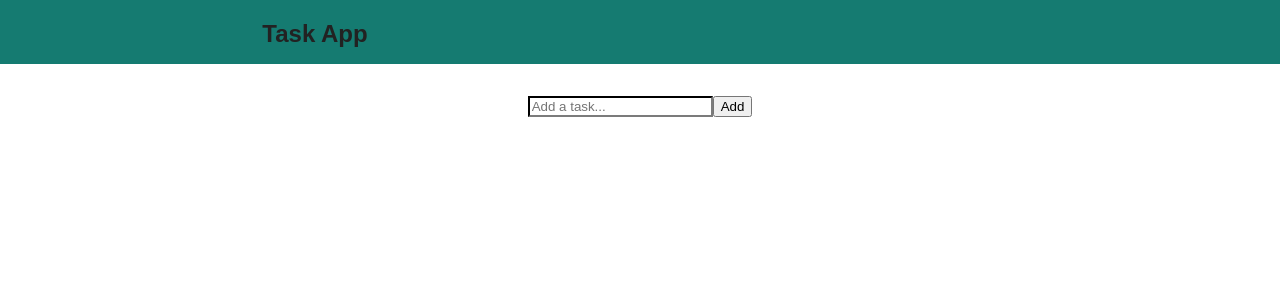
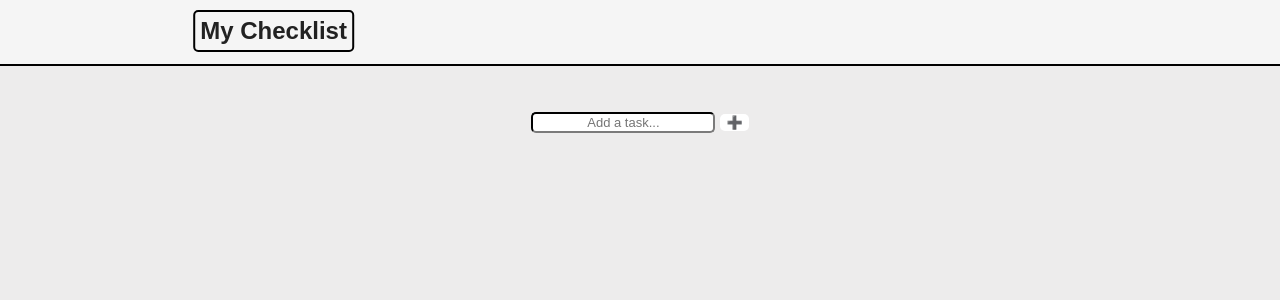
Before and after one commit to rokelina/checklist-app, a React (Create React App) app: page / in a window 1280 px wide. Shown: the top 300 px of the page. Built offline with nearby package versions, Linux system fonts and the light colour scheme.

Commit message:
adds button and color styles

```diff
--- a/src/App.css
+++ b/src/App.css
@@ -1,18 +1,38 @@
 .App{
     font-family: Arial, Helvetica, sans-serif;
     color: #222222;
-    justify-content: center;
-    text-align: center;
     display: grid;
+    grid-template-columns: repeat(3, 1fr);
+    grid-template-rows: 4rem auto 4rem auto;
+    height:100vh;
+    background-color: rgb(237, 236, 236)
+  }
+
+.card{
+  grid-column: 2/3 ;
+  position: relative;
+  top: 3rem;
+
+}
+
+.add-form{
+  text-align: center;
+  margin: 0 auto;
+
+}
+.add-task{
+  border-color: rgb(39, 39, 39);
+  font-size: small;
+  border-radius: 5px;
+  text-align: center;
+}
+
+.add-button{
+  font-size: small;
+  margin-left: 5px;
+}
 
 
-  }
-.app-title{
-  margin-top: 5rem;
-  padding-top: 2rem;
+.mouse-hover{
+  background-color: grey;
 }
-
-.add-task{
-  margin-top: 6rem;
-  border-color: rgb(39, 39, 39);
-}
--- a/src/App.js
+++ b/src/App.js
@@ -44,6 +44,7 @@ function App() {
   return (
     <div className="App">
       <NavBar />
+      <div className="card">
         <AddNewTask onAddTask={handleCreateTask} />
         <TaskContainer
           tasks={tasks}
@@ -52,6 +53,7 @@ function App() {
           onDeleteTask={handleDeleteTask}
         />
       </div>
+    </div>
   );
 }
 let startId = 0;
--- a/src/TaskComponents/AddNewTask.js
+++ b/src/TaskComponents/AddNewTask.js
@@ -11,14 +11,16 @@ function AddNewTask({ onAddTask }) {
       onSubmit={(e) => {
         e.preventDefault();
       }}
+      className="add-form"
     >
       <input
         value={taskName}
         onChange={(event) => setTaskName(event.target.value)}
+        placeholder="Add a task..."
         className="add-task"
-        placeholder="Add a task..."
       />
       <button
+        className="add-button"
         onClick={() => {
           if (taskName.trim() !== "") {
             setTaskName("");
@@ -29,7 +31,9 @@ function AddNewTask({ onAddTask }) {
           }
         }}
       >
-        Add
+        <span role="img" aria-label="add-sign">
+          ➕
+        </span>
       </button>
     </form>
   );
--- a/src/TaskComponents/NavBar.css
+++ b/src/TaskComponents/NavBar.css
@@ -1,18 +1,22 @@
 .nav-main{
     width: 100%;
     height: 4rem;
-    position: fixed;
-    background-color: rgb(21, 123, 113);
+    background-color: whitesmoke;
     display: flex;
-    justify-content: space-between;
-}
-
-.nav-right{
-   padding: 1.5rem;
-   width: calc(25% - 10px);
+    grid-column: 1/-1;
+    position: sticky;
+    top: 0;
+    border-bottom: 2px solid black;
 }
 
 .nav-left{
-    padding-bottom: 3rem;
-    width: calc(50% - 10px);
+    transform: translateX(calc((100vw - 100%)/6));
 }
+
+h1{
+    margin: 10px;
+    padding: 5px;
+    border: 2px solid black;
+    border-radius: 5px;
+
+}
--- a/src/TaskComponents/NavBar.js
+++ b/src/TaskComponents/NavBar.js
@@ -4,7 +4,7 @@ function NavBar() {
   return (
     <nav className="nav-main">
       <div className="nav-left">
-        <h1>Task App</h1>
+        <h1>My Checklist</h1>
       </div>
     </nav>
   );
--- a/src/TaskComponents/TaskContainer.css
+++ b/src/TaskComponents/TaskContainer.css
@@ -1,33 +1,61 @@
 .list-container{
-  margin-top: 1rem;
-  max-width: 450px;
-  width: 450px;
-  align-items: left;
+
   }
 
+ul{
+  list-style-type: none;
+  margin: 5px;
+  padding: 5px;
+}
+
+.completed-tasks{
+  position:relative;
+  margin-top:50%;
+  background-color: rgb(228, 228, 228);
+
+
+}
 .new-tasks{
-  list-style-type: none;
-  width: 100%;
-}
-.completed-tasks{
-  list-style-type: none;
-  width: 100%;
+
 
 }
 .task-item{
+  text-align: left;
+  height: fit-content;
   margin-top: 10px;
-  background-color: rgba(241, 241, 241, 0.874);
+  background-color: white;
+  border-radius: 5px;
+  font-size:1rem;
+  padding: 5px;
+
+
 }
+
 .check-button {
-  margin-left: 1rem;
-  justify-content: right;
+  position: absolute;
+  right: 5rem;
+
+
+}
+.edit-form{
+  border: none;
+  width: fit-content;
 
 }
 .delete-button {
-  justify-content: right;
+  position:absolute;
+  right: 20px;
+
 }
 
 .edit-button{
-  margin-left: 1rem;
-  justify-content: right;
+  position: absolute;
+  right: 9rem;
 }
+button{
+  font-family: Arial, Helvetica, sans-serif;
+  font-size: small;
+  background-color: rgb(255, 255, 255);
+  border: none;
+  border-radius: 5px;
+}
--- a/src/TaskComponents/TaskItem.js
+++ b/src/TaskComponents/TaskItem.js
@@ -1,7 +1,9 @@
 import { useState } from "react";
+import classNames from "classnames";
 
 function TaskItem({ task, onEdit, onDone, onDelete }) {
   const [isEditing, setIsEditing] = useState(false);
+  const [isHovered, setIsHovered] = useState(false);
 
   let taskContent;
 
@@ -9,12 +11,16 @@ function TaskItem({ task, onEdit, onDone, onDelete }) {
     taskContent = (
       <>
         <input
+          className="edit-form"
           value={task.title}
           onChange={(e) => {
             onEdit({ ...task, title: e.target.value });
           }}
         />
         <button className="edit-button" onClick={() => setIsEditing(false)}>
+          <span role="img" aria-label="save-sign">
+            💾
+          </span>
           Save
         </button>
       </>
@@ -23,7 +29,15 @@ function TaskItem({ task, onEdit, onDone, onDelete }) {
     taskContent = (
       <>
         {task.title}
-        <button className="edit-button" onClick={() => setIsEditing(true)}>
+        <button
+          className={classNames("edit-button", { "mouse-hover": isHovered })}
+          onClick={() => setIsEditing(true)}
+          onMouseEnter={() => setIsHovered(true)}
+          onMouseLeave={() => setIsHovered(false)}
+        >
+          <span role="img" aria-label="pencil-sign">
+            ✏️
+          </span>
           Edit
         </button>
       </>
@@ -38,11 +52,11 @@ function TaskItem({ task, onEdit, onDone, onDelete }) {
           onDone({ ...task, isCompleted: !task.isCompleted });
         }}
       >
-        {!task.isCompleted ? "Mark Done" : "✔️Done"}
+        {!task.isCompleted ? "⬜️ Check" : "✅ Done!"}
       </button>
       <button className="delete-button" onClick={() => onDelete(task.id)}>
-        <span role="img" aria-label="delete-sign-x">
-          ❌
+        <span role="img" aria-label="delete-trash-sign">
+          🗑
         </span>
         Delete
       </button>
```
Lines whose indentation alone changed are shown as unchanged.
